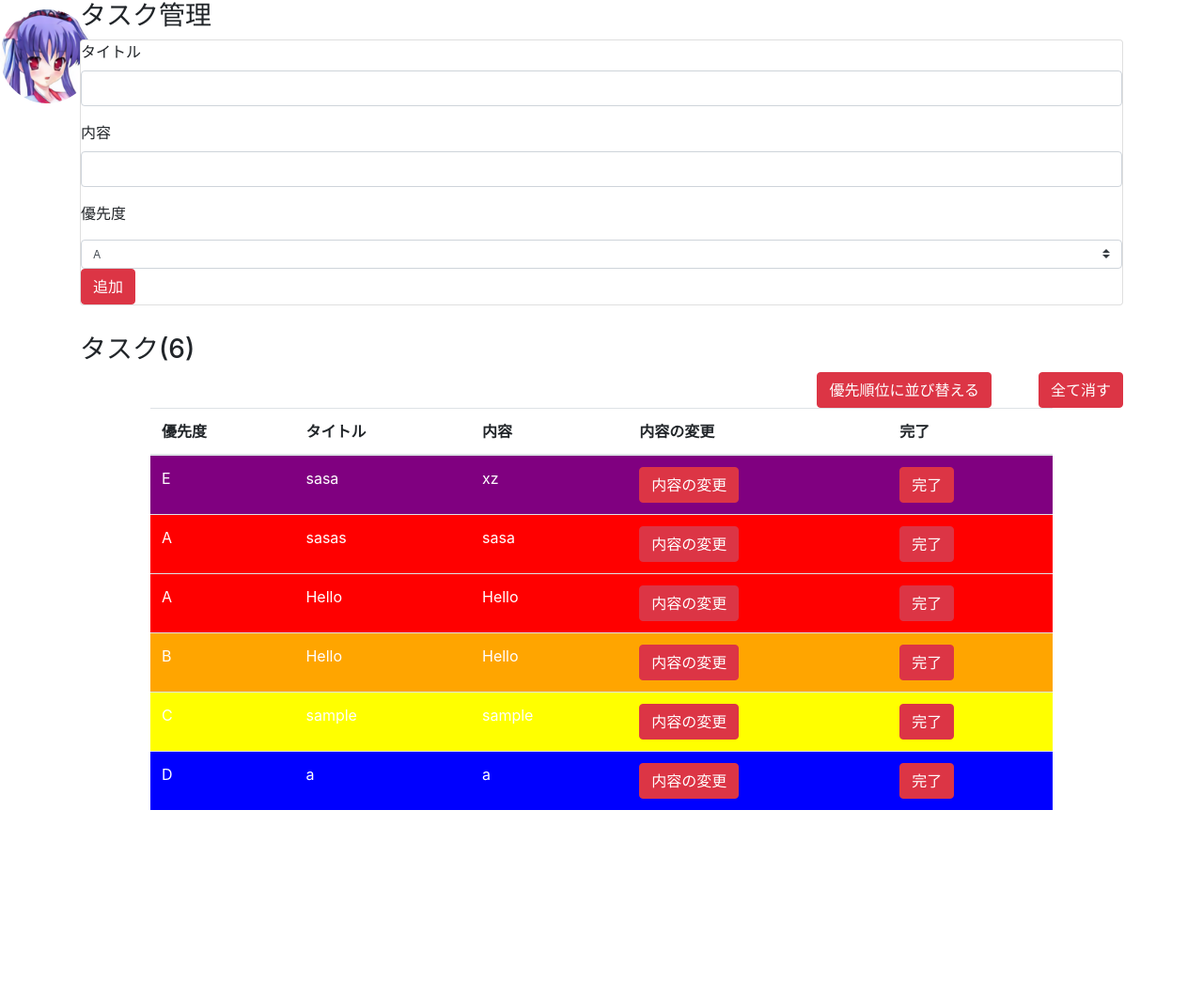
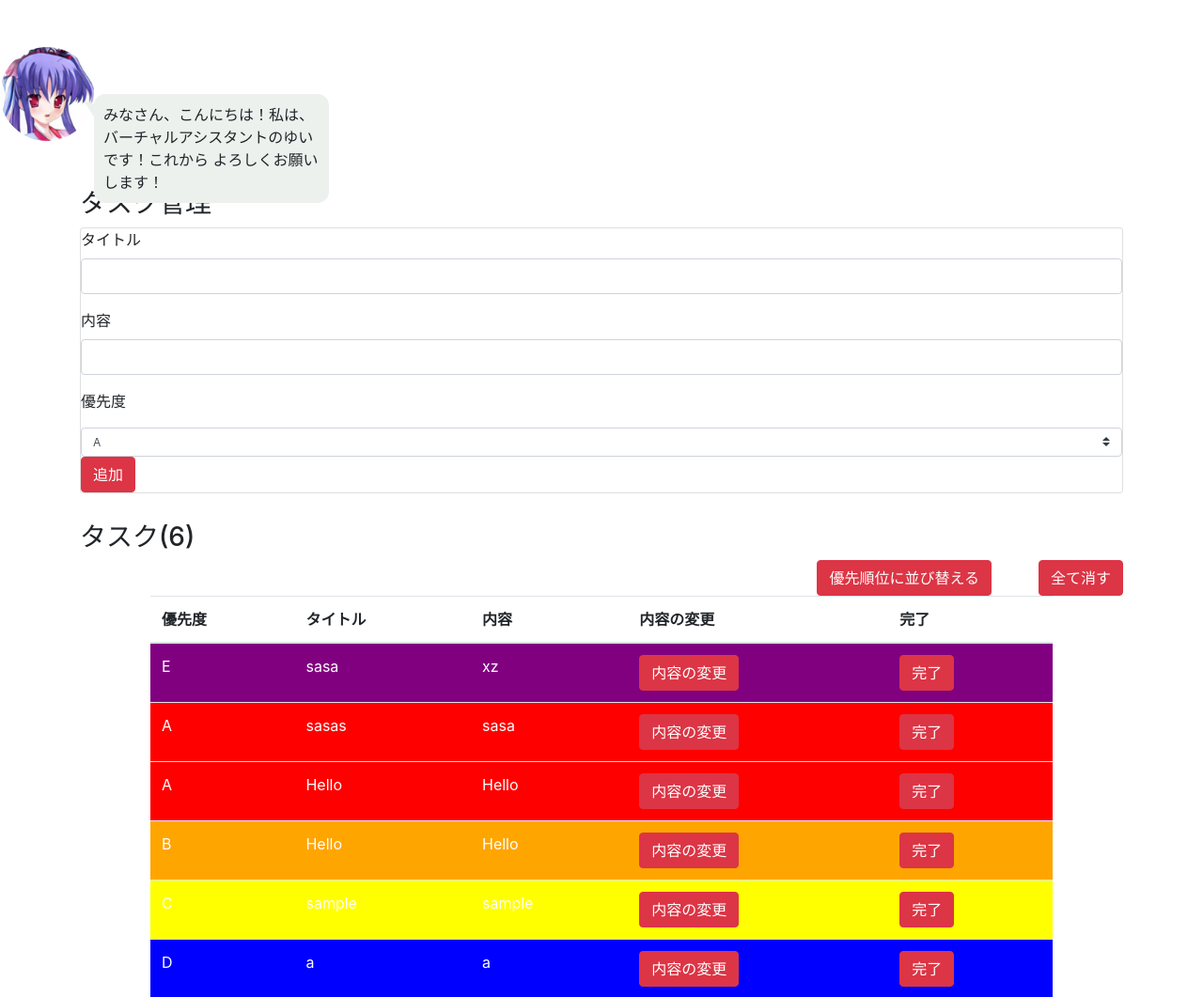
Before and after one commit to nakagawa333/Todo, a Flask app: page / in a window 1280 px wide. Shown: the top 1061 px of the page at 94% size. Before the commit the page ends 862 px from the top, so only its background shows below. Run offline with Flask 2, Linux system fonts and the light colour scheme; data comes from the database, SQL or seed files in the repository; some libraries are stand-ins or nearby versions.

Commit message:
aiの編集

```diff
--- a/TodoList/templates/index.html
+++ b/TodoList/templates/index.html
@@ -14,7 +14,7 @@
     <link rel="stylesheet" href="https://use.fontawesome.com/releases/v5.6.3/css/all.css" integrity="sha384-UHRtZLI+pbxtHCWp1t77Bi1L4ZtiqrqD80Kn4Z8NTSRyMA2Fd33n5dQ8lWUE00s/" crossorigin="anonymous">
   </head>
   <body>
-    <div class="balloon6" style="position:fixed;">
+    <div class="balloon6" style="position:fixed; margin-top:-150px">
     <div class="faceicon">
    <img src="static/image/ai.jpg" style="height:100px; width:100px;">
     </div>
@@ -77,7 +77,7 @@
   padding: 0;
 }
 </style>
-    <div class="container">
+    <div class="container" style="margin-top:200px;">
 
     <h3>タスク管理</h3>
 
```
